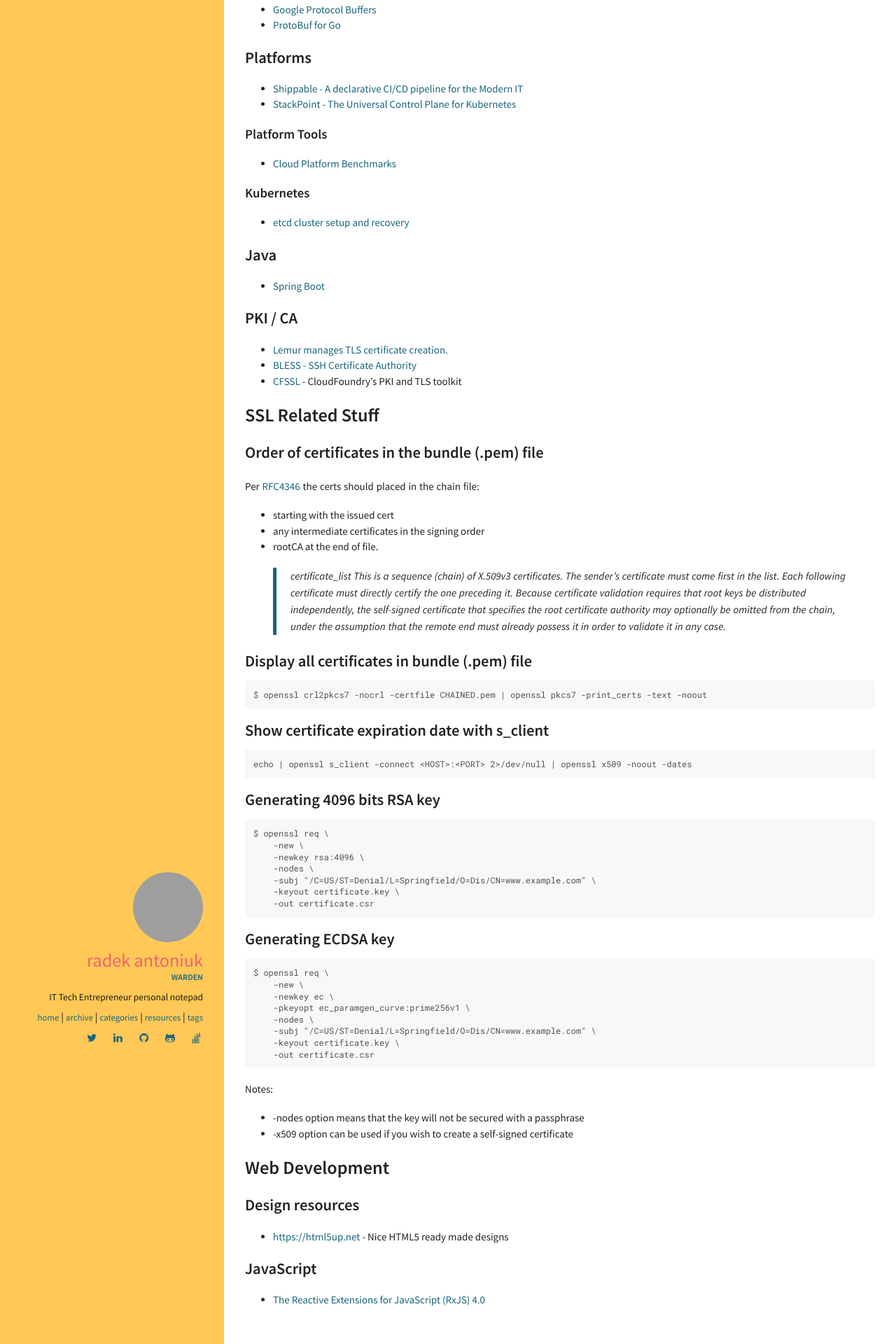
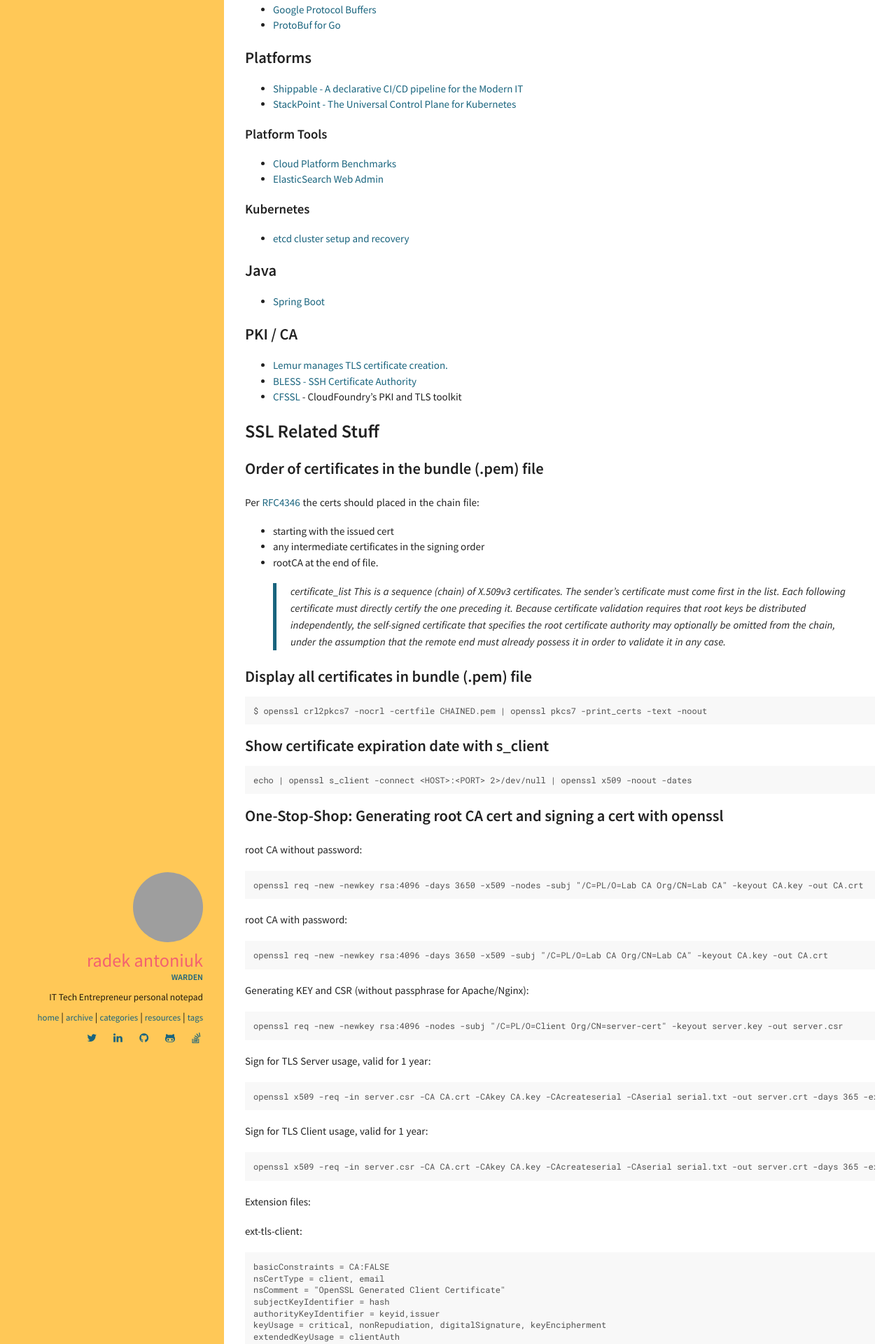
Before and after one commit to renyuanz/leonids, a Jekyll site: the page built from resources.md, in a window 1280 px wide. Shown: the part 445-2365 px from the top of the page at 70% size. Built offline with Jekyll 4.4.1, drawn with Linux system fonts in a browser that asks for light colours; some of the changed text lies outside the part shown; grey boxes are pictures that could not be loaded.

Commit message:
Add Quick CA docs

````diff
--- a/resources.md
+++ b/resources.md
@@ -27,6 +27,7 @@
 #### Platform Tools
 
 * [Cloud Platform Benchmarks](https://github.com/GoogleCloudPlatform/PerfKitBenchmarker)
+* [ElasticSearch Web Admin](https://github.com/lmenezes/elasticsearch-kopf)
 
 #### Kubernetes
 
@@ -74,6 +75,69 @@
 echo | openssl s_client -connect <HOST>:<PORT> 2>/dev/null | openssl x509 -noout -dates
 ```
 
+### One-Stop-Shop: Generating root CA cert and signing a cert with openssl
+
+root CA without password:
+```
+openssl req -new -newkey rsa:4096 -days 3650 -x509 -nodes -subj "/C=PL/O=Lab CA Org/CN=Lab CA" -keyout CA.key -out CA.crt
+```
+
+root CA with password:
+
+```
+openssl req -new -newkey rsa:4096 -days 3650 -x509 -subj "/C=PL/O=Lab CA Org/CN=Lab CA" -keyout CA.key -out CA.crt
+```
+
+Generating KEY and CSR (without passphrase for Apache/Nginx):
+```
+openssl req -new -newkey rsa:4096 -nodes -subj "/C=PL/O=Client Org/CN=server-cert" -keyout server.key -out server.csr
+```
+
+Sign for TLS Server usage, valid for 1 year:
+```
+openssl x509 -req -in server.csr -CA CA.crt -CAkey CA.key -CAcreateserial -CAserial serial.txt -out server.crt -days 365 -extfile ext-tls-server
+```
+
+Sign for TLS Client usage, valid for 1 year:
+```
+openssl x509 -req -in server.csr -CA CA.crt -CAkey CA.key -CAcreateserial -CAserial serial.txt -out server.crt -days 365 -extfile ext-tls-client
+```
+
+Extension files:
+
+ext-tls-client:
+```
+basicConstraints = CA:FALSE
+nsCertType = client, email
+nsComment = "OpenSSL Generated Client Certificate"
+subjectKeyIdentifier = hash
+authorityKeyIdentifier = keyid,issuer
+keyUsage = critical, nonRepudiation, digitalSignature, keyEncipherment
+extendedKeyUsage = clientAuth
+```
+
+ext-tls-server:
+```
+basicConstraints = CA:FALSE
+nsCertType = server
+nsComment = "OpenSSL Generated Server Certificate"
+subjectKeyIdentifier = hash
+authorityKeyIdentifier = keyid,issuer:always
+keyUsage = critical, digitalSignature, keyEncipherment
+extendedKeyUsage = serverAuth
+```
+
+email encryption:
+```
+basicConstraints = CA:FALSE
+nsCertType = client, email
+nsComment = "OpenSSL Generated Client Certificate"
+subjectKeyIdentifier = hash
+authorityKeyIdentifier = keyid,issuer
+keyUsage = critical, nonRepudiation, digitalSignature, keyEncipherment
+extendedKeyUsage = clientAuth, emailProtection
+```
+
 ### Generating 4096 bits RSA key
 ```
 $ openssl req \
````
